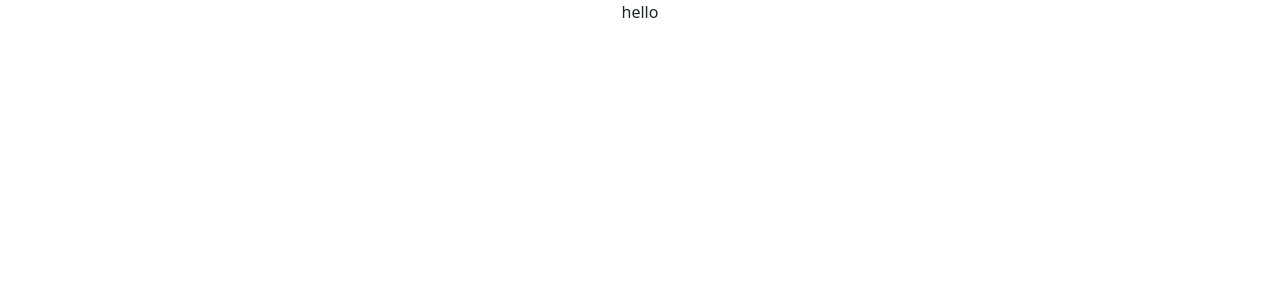
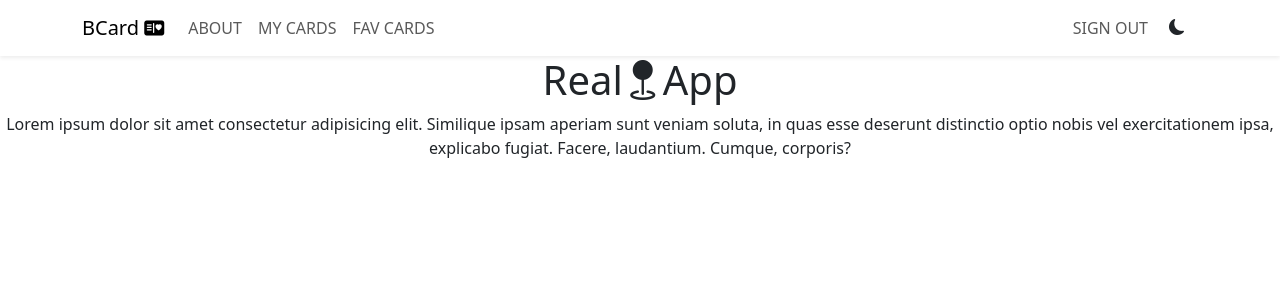
Before and after one commit to BezdezhskyDenis/business-front, a React (Create React App) app: page / in a window 1280 px wide. Shown: the top 300 px of the page. Built offline with nearby package versions, Linux system fonts and the light colour scheme.

Commit message:
work on navbar

```diff
--- a/package.json
+++ b/package.json
@@ -8,6 +8,7 @@
     "@testing-library/user-event": "^13.5.0",
     "react": "^18.2.0",
     "react-dom": "^18.2.0",
+    "react-router-dom": "^6.16.0",
     "react-scripts": "5.0.1",
     "web-vitals": "^2.1.4",
     "axios": "^1.5.1",
--- a/src/App.js
+++ /dev/null
@@ -1,14 +0,0 @@
-import './App.css';
-
-function App() {
-  return (
-    <div className="App">
-      <div>hello
-
-
-      </div>
-    </div>
-  );
-}
-
-export default App;
--- /dev/null
+++ b/src/App.jsx
@@ -0,0 +1,27 @@
+import './App.css';
+import NavBar from './components/navbar';
+import { Route, Routes } from "react-router-dom";
+import Home from './components/home';
+import { useMode } from './contexts/mode.context';
+// import { useMode } from './hooks/useMode';
+function App() {
+  const { mode, icon, handleModeChange} = useMode()
+  // const { handleModeChange, mode, icon} = useMode()
+
+  return (
+    <div className="App">
+
+      <div>
+        <NavBar mode={mode} icon={icon} modeChange={()=>{handleModeChange()}}/>
+        <main>
+          <Routes>
+            <Route path="/" element={<Home />} />
+          </Routes>
+        </main>
+
+      </div>
+    </div>
+  );
+}
+
+export default App;
--- /dev/null
+++ b/src/components/common/pageHeader.jsx
@@ -0,0 +1,14 @@
+const PageHeader = ({ title, description }) => {
+  return (
+    <>
+      <div className="row">
+        <div className="col-12">
+          <h1>{title}</h1>
+        </div>
+        {description && <div className="col-12">{description}</div>}
+      </div>
+    </>
+  );
+};
+
+export default PageHeader;
--- /dev/null
+++ b/src/components/home.jsx
@@ -0,0 +1,16 @@
+import PageHeader from "./common/pageHeader";
+
+const Home = () => {
+  return (
+    <PageHeader
+      title={
+        <>
+          Real<i className="bi bi-geo-fill"></i>App
+        </>
+      }
+      description="Lorem ipsum dolor sit amet consectetur adipisicing elit. Similique ipsam aperiam sunt veniam soluta, in quas esse deserunt distinctio optio nobis vel exercitationem ipsa, explicabo fugiat. Facere, laudantium. Cumque, corporis?"
+    />
+  );
+};
+
+export default Home;
--- /dev/null
+++ b/src/components/navbar.jsx
@@ -0,0 +1,81 @@
+import { Link, NavLink } from "react-router-dom";
+// import { useAuth } from "../contexts/auth.context";
+import { useMode } from '../contexts/mode.context';
+
+const NavBar = () => {
+  // eslint-disable-next-line no-undef
+  // const { user } = useAuth();
+  const { mode, icon, handleModeChange } = useMode()
+  const user = [{biz: "t"}]
+  console.log(user[0].biz)
+
+  return (
+    <nav className="navbar navbar-expand-sm  shadow-sm" data-bs-theme={mode}>
+      <div className="container">
+        <Link to="/" className="navbar-brand">
+          BCard <i className="bi bi-postcard-heart-fill"></i>
+        </Link>
+        <button
+          className="navbar-toggler"
+          type="button"
+          data-bs-toggle="collapse"
+          data-bs-target="#main-navbar"
+        >
+          <span className="navbar-toggler-icon"></span>
+        </button>
+
+        <div className="collapse navbar-collapse" id="main-navbar">
+          <ul className="navbar-nav me-auto mb-2 mb-sm-0">
+            <li className="nav-item">
+              <NavLink to="/about" className="nav-link">
+                ABOUT
+              </NavLink>
+            </li>
+            {user[0]?.biz && (
+              <li className="nav-item">
+                <NavLink to="/my-cards" className="nav-link">
+                  MY CARDS
+                </NavLink>
+              </li>
+              )}
+              {user ? (
+            <li className="nav-item">
+              <NavLink to="/about" className="nav-link">
+                FAV CARDS
+              </NavLink>
+            </li>
+            ):(<></>)}
+          </ul>
+
+          <ul className="navbar-nav ms-auto mb-2 mb-sm-0">
+            {user ? (
+              <li className="nav-item">
+                <NavLink to="/sign-out" className="nav-link">
+                  SIGN OUT
+                </NavLink>
+              </li>
+            ) : (
+              <>
+                <li className="nav-item">
+                  <NavLink to="/sign-in" className="nav-link">
+                    LOGIN
+                  </NavLink>
+                </li>
+                <li className="nav-item">
+                  <NavLink to="/sign-up" className="nav-link">
+                    SIGN UP
+                  </NavLink>
+                </li>
+              </>
+                )}
+                <li className="nav-item">
+                <button type="button" className="btn " onClick={() =>{handleModeChange()}}>{icon}</button>
+                </li>
+          </ul>
+        </div>
+      </div>
+    </nav>
+  );
+};
+
+export default NavBar;
--- /dev/null
+++ b/src/contexts/mode.context.jsx
@@ -0,0 +1,46 @@
+import { createContext, useContext, useState } from "react";
+
+const fn_error_context_must_be_used = () => {
+  throw new Error("must use modeContext provider for consumer to work");
+};
+
+export const modeContext = createContext({
+  mode: null,
+  icon: null,
+  handleModeChange: fn_error_context_must_be_used,
+});
+modeContext.displayName = "mode";
+
+
+export function ModeProvider({ children }) {
+  const [mode, setMode] = useState("light"); //State about dark-mode
+
+  const [icon, setIcon] = useState(<i className="bi bi-moon-fill"></i>)
+
+  const handleModeChange = () => {
+    if (mode === "light") {
+      setMode("dark");
+      setIcon(<i className="bi bi-brightness-high-fill"></i>);
+      document.body.style.backgroundColor = "#050122"; //'#042743'
+    } else {
+      setMode("light");
+      setIcon(<i className="bi bi-moon-fill"></i>);
+      document.body.style.backgroundColor = "white";
+    }
+  }
+
+  return (
+    <modeContext.Provider
+      value={{
+        mode,
+        icon,
+        handleModeChange
+      }}
+    >
+      {children}
+    </modeContext.Provider>
+  );
+    };
+
+
+export const useMode = () => useContext(modeContext);
--- /dev/null
+++ b/src/hooks/useMode.jsx
@@ -0,0 +1,19 @@
+import { useState } from "react";
+
+export const useMode = () =>{
+    const [mode, setMode] = useState("light"); //State about dark-mode
+    const [icon, setIcon] = useState(<i className="bi bi-moon-fill"></i>)
+    const handleModeChange = () => {
+      if (mode === "light") {
+        setMode("dark");
+        setIcon(<i class="bi bi-brightness-high-fill"></i>);
+        document.body.style.backgroundColor = "#050122"; //'#042743'
+      } else {
+        setMode("light");
+        setIcon(<i className="bi bi-moon-fill"></i>);
+        document.body.style.backgroundColor = "white";
+      }
+    }
+
+    return {handleModeChange:()=>{handleModeChange()}, mode, icon}
+}
```
Also changed, not shown: src/contexts/auth.context.jsx (added, +48 -0 lines), src/index.js (+7 -4 lines), 1 other file (tests, documents, lock files or other folders).
